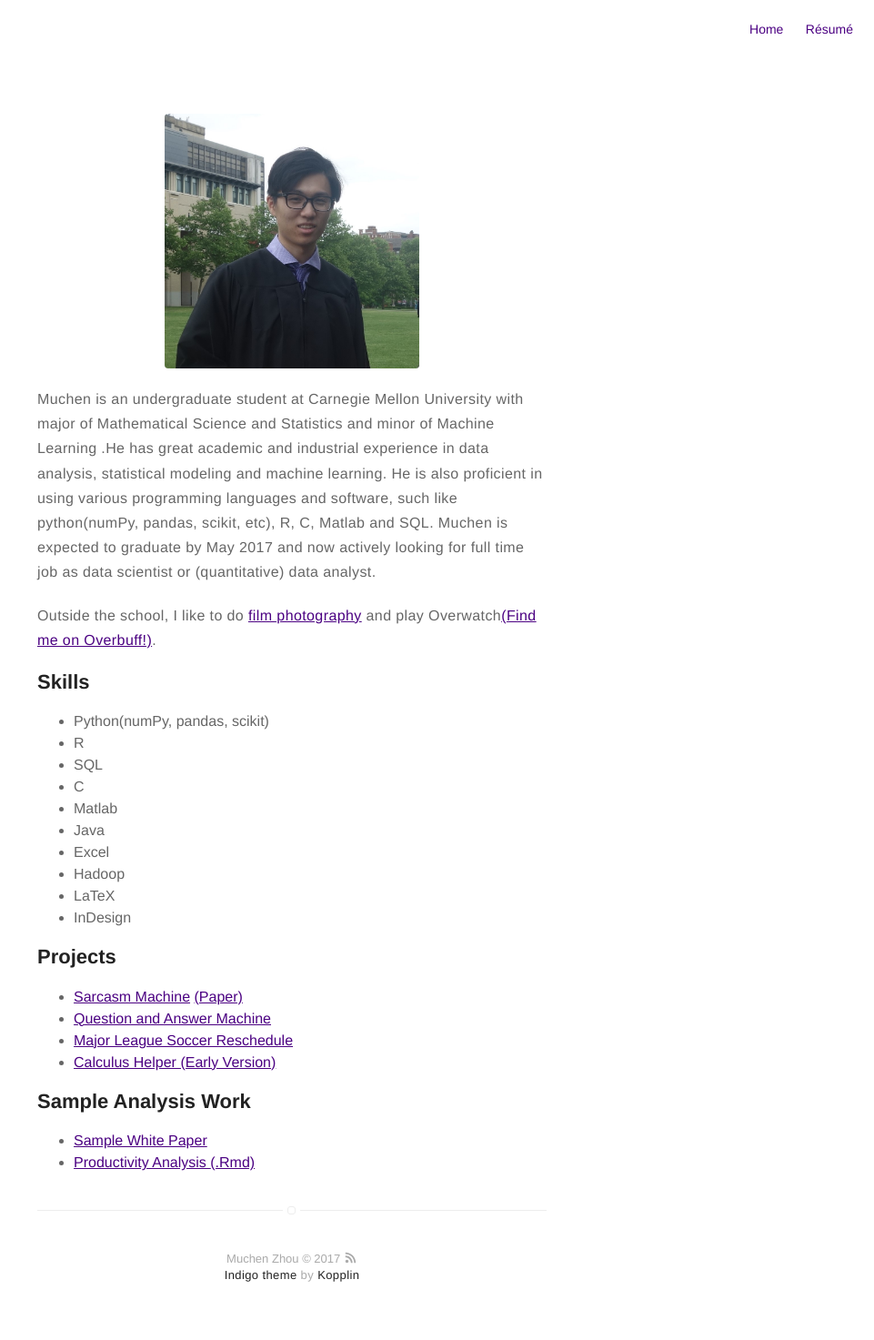
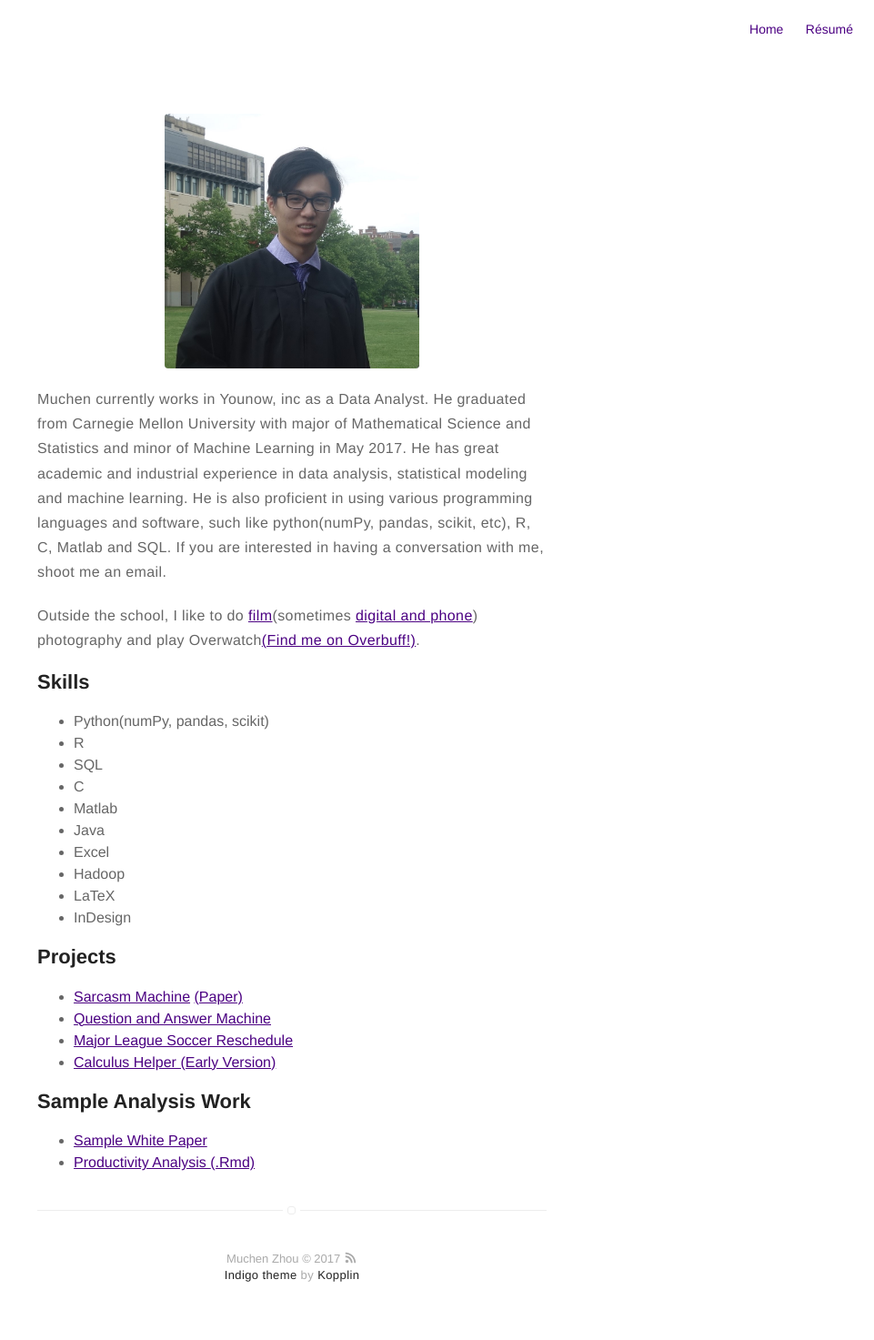
Before and after one commit to van950105/van950105.github.io, a Jekyll site: the page built from about.md, in a window 1280 px wide. Shown: the whole page at 91% size, without its empty margins (319-1280 px from the left). Built offline with Jekyll 4.4.1, drawn with Linux system fonts in a browser that asks for light colours.

Commit message:
updated as 2017 Sept

```diff
--- a/about.md
+++ b/about.md
@@ -5,12 +5,13 @@ layout: page
 ![Profile Image]({{ site.url }}/{{ site.picture }})
 
 <p>
-Muchen is an undergraduate student at Carnegie Mellon University with major of Mathematical Science and Statistics and minor of Machine Learning .He has great academic and industrial experience in data analysis, statistical modeling and machine learning. He is also proficient in using various programming languages and software, such like python(numPy, pandas, scikit, etc), R, C, Matlab and SQL.
-Muchen is expected to graduate by May 2017 and now actively looking for full time job as data scientist or (quantitative) data analyst.
+Muchen currently works in Younow, inc as a Data Analyst.
+He graduated from Carnegie Mellon University with major of Mathematical Science and Statistics and minor of Machine Learning in May 2017. He has great academic and industrial experience in data analysis, statistical modeling and machine learning. He is also proficient in using various programming languages and software, such like python(numPy, pandas, scikit, etc), R, C, Matlab and SQL.
+If you are interested in having a conversation with me, shoot me an email.
 </p>
 
 <p>
-Outside the school, I like to do  <a href="https://www.flickr.com/photos/muchen_nb/">film photography</a> and play Overwatch<a href="https://www.overbuff.com/players/xbl/muchenz?mode=competitive">(Find me on Overbuff!)</a>.
+Outside the school, I like to do  <a href="https://www.flickr.com/photos/muchen_nb/">film</a>(sometimes <a href='https://www.instagram.com/ryan_nb/'>digital and phone</a>) photography and play Overwatch<a href="https://www.overbuff.com/players/xbl/muchenz?mode=competitive">(Find me on Overbuff!)</a>.
 </p>
 
 
```
